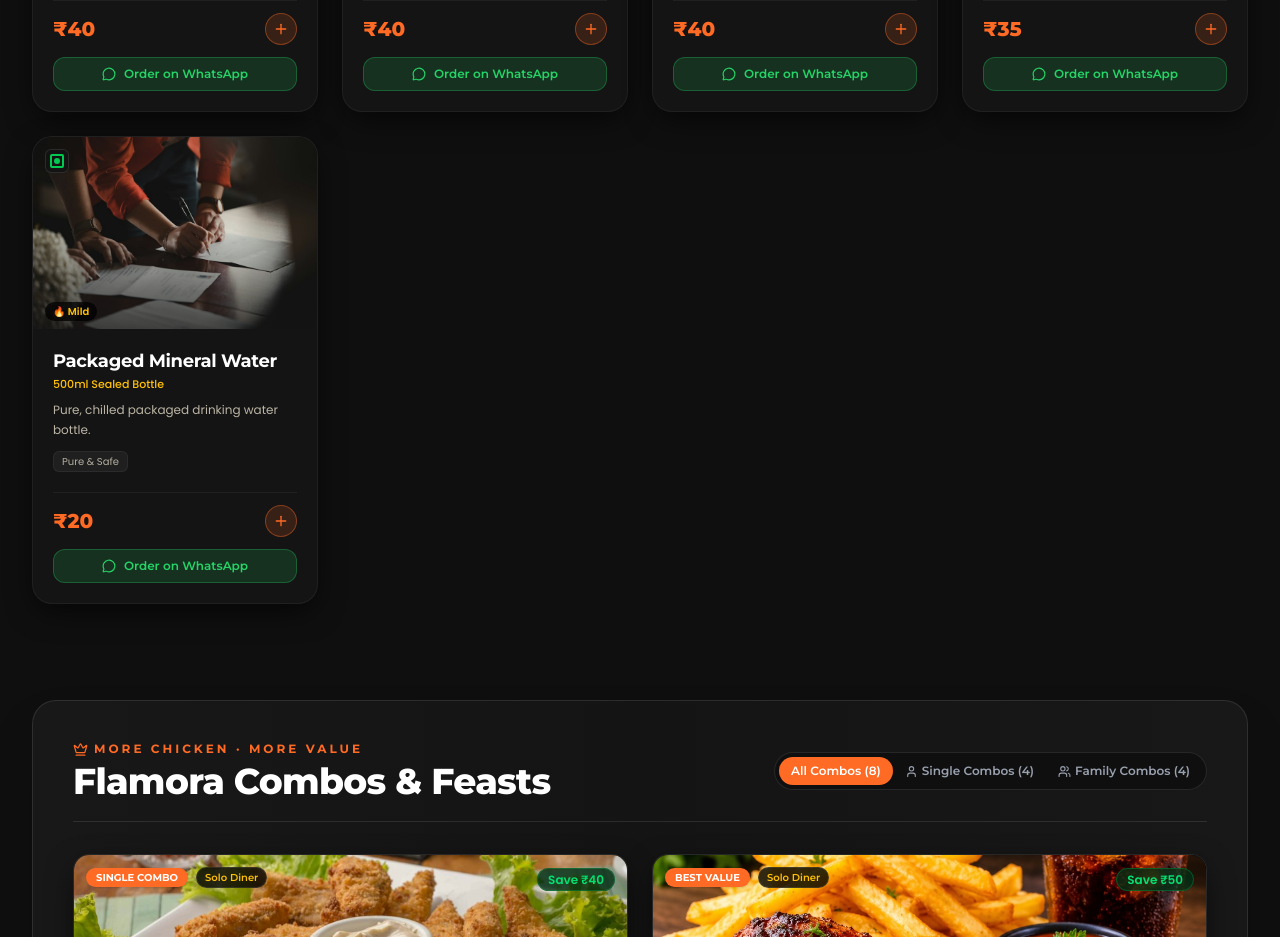
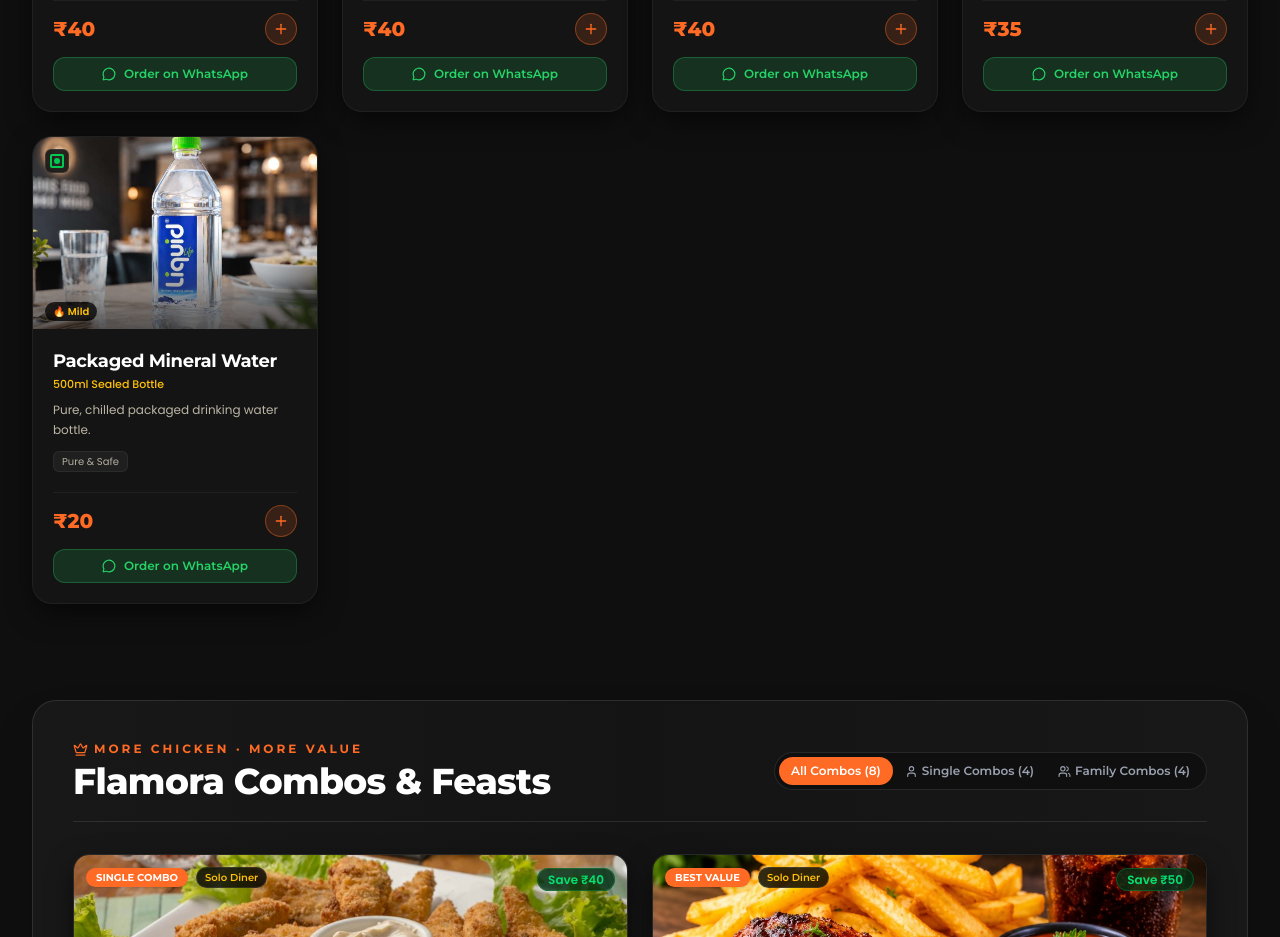
Before and after one commit to rt-bt/flamora, a Next.js app: page /menu in a window 1280 px wide. Shown: the part 3680-4617 px from the top of the page. Built offline with nearby package versions, Linux system fonts and the light colour scheme.

Commit message:
chore: update Packaged Mineral Water with authentic dining table bottle photo

```diff
--- a/src/data/menuData.ts
+++ b/src/data/menuData.ts
@@ -433,7 +433,7 @@ export const menuItems: MenuItem[] = [
     spiceLevel: 1,
     description: "Pure, chilled packaged drinking water bottle.",
     portion: "500ml Sealed Bottle",
-    image: "/images/mineral-water.jpg",
+    image: "/images/flamora-mineral-water.jpg",
     tags: ["Pure & Safe"],
   },
 ];
```
Also changed, not shown: public/images/flamora-mineral-water.jpg (added), public/images/mineral-water.jpg.
